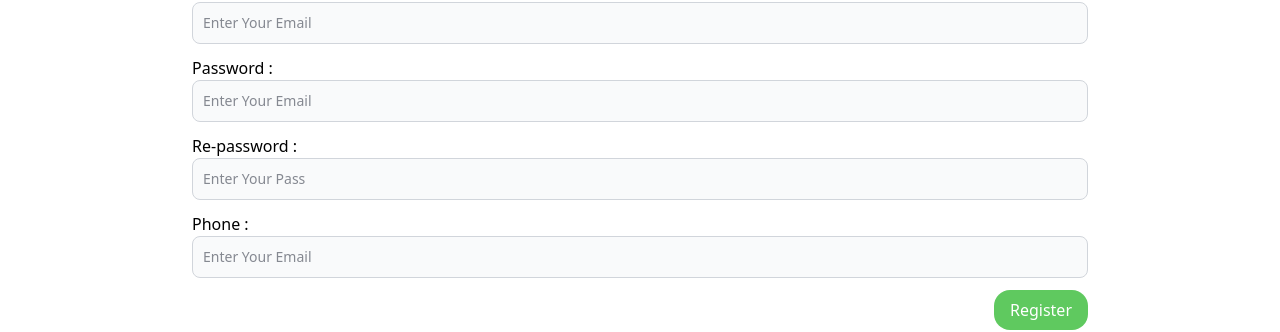
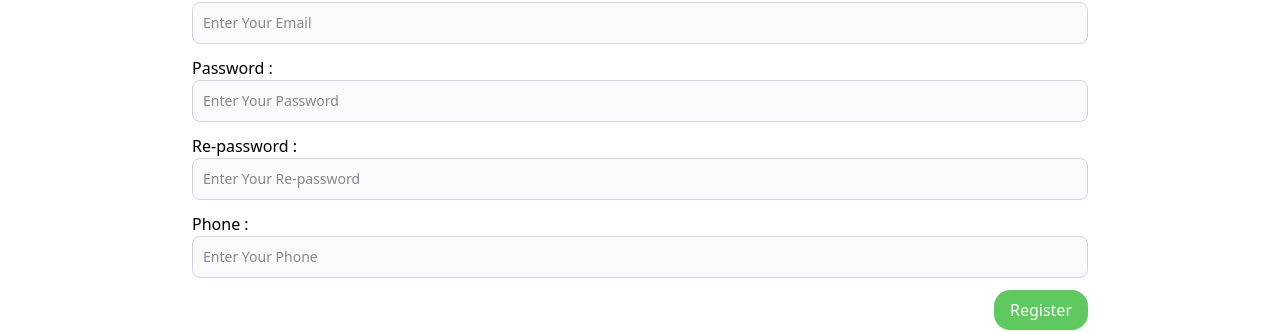
Before and after one commit to MohamedSamirMoussa/fresh-cart, a React (Vite) app: page /#/register in a window 1280 px wide. Shown: the part 288-620 px from the top of the page. Built offline with nearby package versions, Linux system fonts and the light colour scheme.

Commit message:
fix top ratings

```diff
--- a/src/Components/Login/Login.jsx
+++ b/src/Components/Login/Login.jsx
@@ -77,7 +77,7 @@ const Login = () => {
           </div> : ""}
           {/* input pass */}
           <label htmlFor="password">Password :</label>
-          <input onChange={formik.handleChange} onBlur={formik.handleBlur} value={formik.values.password} type="password" placeholder="Enter Your Email" id="password" name="password" className="focus:outline-[#0aad0a] bg-gray-50 border mb-[12px] border-gray-300 text-gray-900 text-sm rounded-lg block w-full p-2.5" />
+          <input onChange={formik.handleChange} onBlur={formik.handleBlur} value={formik.values.password} type="password" placeholder="Enter Your Password" id="password" name="password" className="focus:outline-[#0aad0a] bg-gray-50 border mb-[12px] border-gray-300 text-gray-900 text-sm rounded-lg block w-full p-2.5" />
           {formik.errors.password && formik.touched.password ? <div className="p-4 mb-4 text-sm text-red-800 rounded-lg bg-red-50" role="alert">
             <span className="font-medium">Error!</span> {formik.errors.password}
           </div> : ""}
--- a/src/Components/NewPassword/NewPassword.jsx
+++ b/src/Components/NewPassword/NewPassword.jsx
@@ -80,7 +80,7 @@ const NewPassword = () => {
                         </div> : ""}
                         {/* input pass */}
                         <label htmlFor="newPassword">New Password :</label>
-                        <input onChange={formik.handleChange} onBlur={formik.handleBlur} value={formik.values.newPassword} type="Password" placeholder="Enter Your Email" id="newPassword" name="newPassword" className="focus:outline-[#0aad0a] bg-gray-50 border mb-[12px] border-gray-300 text-gray-900 text-sm rounded-lg block w-full p-2.5" />
+                        <input onChange={formik.handleChange} onBlur={formik.handleBlur} value={formik.values.newPassword} type="Password" placeholder="Enter Your Password" id="newPassword" name="newPassword" className="focus:outline-[#0aad0a] bg-gray-50 border mb-[12px] border-gray-300 text-gray-900 text-sm rounded-lg block w-full p-2.5" />
                         {formik.errors.newPassword && formik.touched.newPassword ? <div className="p-4 mb-4 text-sm text-red-800 rounded-lg bg-red-50" role="alert">
                             <span className="font-medium">Error!</span> {formik.errors.newPassword}
                         </div> : ""}
--- a/src/Components/Products/Products.jsx
+++ b/src/Components/Products/Products.jsx
@@ -16,7 +16,7 @@ const Products = () => {
     const [loader, setLoader] = useState(false)
     const [currentItem, setCurrentItem] = useState({})
     const [page, setPage] = useState(1)
-    const [sort, setSort] = useState('ratingsAverage')
+    const [sort, setSort] = useState('-ratingsAverage')
     console.log(currentItem , 'dasdaskjdhakj');
 
 
@@ -110,7 +110,7 @@ const Products = () => {
                         <option value="-price">High - Low</option>
                         <option value="-title">Z - A</option>
                         <option value="price">Low - High</option>
-                        <option value="ratingsAverage">Top Rated</option>
+                        <option value="-ratingsAverage">Top Rated</option>
                     </select>
                 </div>
 
--- a/src/Components/Register/Register.jsx
+++ b/src/Components/Register/Register.jsx
@@ -75,7 +75,7 @@ const Register = () => {
             }
             {/* input pass */}
             <label htmlFor="password">Password :</label>
-            <input onBlur={formik.handleBlur} onChange={formik.handleChange} value={formik.values.password} type="password" placeholder="Enter Your Email" id="password" name="password" className="focus:outline-[#0aad0a] bg-gray-50 border mb-[12px] border-gray-300 text-gray-900 text-sm rounded-lg block w-full p-2.5" />
+            <input onBlur={formik.handleBlur} onChange={formik.handleChange} value={formik.values.password} type="password" placeholder="Enter Your Password" id="password" name="password" className="focus:outline-[#0aad0a] bg-gray-50 border mb-[12px] border-gray-300 text-gray-900 text-sm rounded-lg block w-full p-2.5" />
             {formik.errors.password && formik.touched.password ?
               <div className="p-4 mb-4 text-sm text-red-800 rounded-lg bg-red-50" role="alert">
                 <span className="font-medium">Error!</span> {formik.errors.password}
@@ -85,7 +85,7 @@ const Register = () => {
             }
             {/* input rePass */}
             <label htmlFor="rePassword">Re-password :</label>
-            <input onBlur={formik.handleBlur} onChange={formik.handleChange} value={formik.values.rePassword} type="password" placeholder="Enter Your Pass" id="rePassword" name="rePassword" className="focus:outline-[#0aad0a] bg-gray-50 border mb-[12px] border-gray-300 text-gray-900 text-sm rounded-lg block w-full p-2.5" />
+            <input onBlur={formik.handleBlur} onChange={formik.handleChange} value={formik.values.rePassword} type="password" placeholder="Enter Your Re-password" id="rePassword" name="rePassword" className="focus:outline-[#0aad0a] bg-gray-50 border mb-[12px] border-gray-300 text-gray-900 text-sm rounded-lg block w-full p-2.5" />
             {formik.errors.rePassword && formik.touched.rePassword ?
               <div className="p-4 mb-4 text-sm text-red-800 rounded-lg bg-red-50" role="alert">
                 <span className="font-medium">Error!</span> {formik.errors.rePassword}
@@ -95,7 +95,7 @@ const Register = () => {
             }
             {/* input phone */}
             <label htmlFor="phone">Phone :</label>
-            <input onBlur={formik.handleBlur} onChange={formik.handleChange} value={formik.values.phone} type="tel" placeholder="Enter Your Email" id="phone" name="phone" className="focus:outline-[#0aad0a] bg-gray-50 border mb-[12px] border-gray-300 text-gray-900 text-sm rounded-lg block w-full p-2.5" />
+            <input onBlur={formik.handleBlur} onChange={formik.handleChange} value={formik.values.phone} type="tel" placeholder="Enter Your Phone" id="phone" name="phone" className="focus:outline-[#0aad0a] bg-gray-50 border mb-[12px] border-gray-300 text-gray-900 text-sm rounded-lg block w-full p-2.5" />
             {formik.errors.phone && formik.touched.phone ?
               <div className="p-4 mb-4 text-sm text-red-800 rounded-lg bg-red-50" role="alert">
                 <span className="font-medium">Error!</span> {formik.errors.phone}
```
